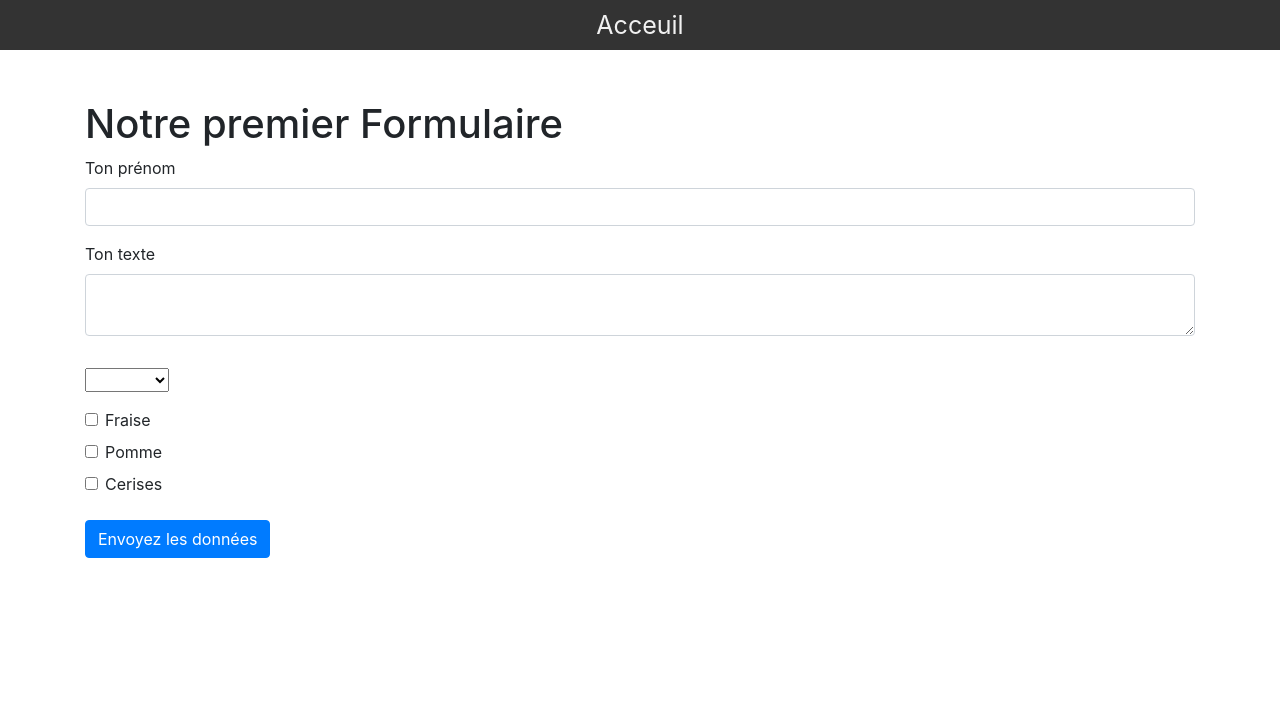
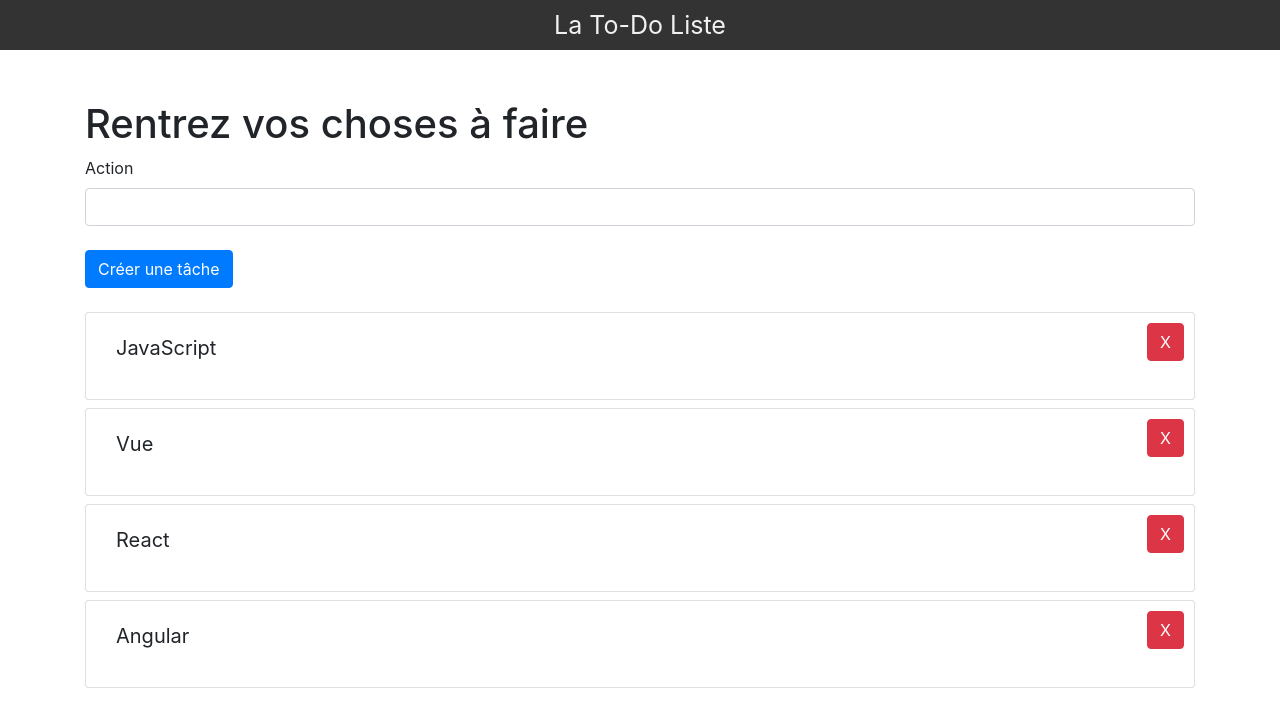
Before and after one commit to Thiernomdou/Vue_Formation, a Vue app: page / in a window 1280 px wide. Shown: the top 724 px of the page. Built offline with nearby package versions, Linux system fonts and the light colour scheme.

Commit message:
Todo-liste

```diff
--- a/src/components/Contenu-name.vue
+++ b/src/components/Contenu-name.vue
@@ -1,101 +1,56 @@
 <template>
 
     <div class="container mt-5">
-        <h1>Notre premier Formulaire</h1>
 
+        <h1>Rentrez vos choses à faire</h1>
 
         <form>
 
-
-            <!-- input & textarea-->
             <div class="form-group">
-                <label for="prenom">Ton prénom</label>
-                <input v-on:input="toggleResult" v-model="formData.prenom" type="text" id="prenom" class="form-control">
+                <label for="action">Action</label>
+                <input v-model="formData.tache" type="text" class="form-control" id="action">
             </div>
-
-            <div class="form-group">
-                <label for="txt">Ton texte</label>
-                <textarea v-on:input="toggleResult" v-model="formData.txt" id="txt" class="form-control"></textarea>
-            </div>
-
-
-
-            <!-- Selectboxs -->
-            <select  v-model="formData.select" class="mt-3 mb-3" v-on:input="toggleResult">
-                <option v-for="(pays, index) in formData.listePays" :key="index">{{pays}}</option>
-            </select>
-
-
-
-
-            <!-- Checkboxs -->
-            <div class="form-check">
-                <input v-model="formData.checkFruits" v-on:input="toggleResult" type="checkbox" id="fraise" value="fraise" class="form-check-input">
-                <label for="fraise">Fraise</label>
-            </div>
-
-            <div class="form-check">
-                <input v-model="formData.checkFruits" v-on:input="toggleResult" type="checkbox" id="pomme" value="pomme" class="form-check-input">
-                <label for="pomme">Pomme</label>
-            </div>
-
-            <div class="form-check">
-                <input v-model="formData.checkFruits" v-on:input="toggleResult" type="checkbox" id="cerises" value="cerises" class="form-check-input">
-                <label for="cerises">Cerises</label>
-            </div>
-
-            <button @click.prevent="envoiForm" class="btn btn-primary mt-3">Envoyez les données</button>
+            <button @click.prevent="creationItem" class="btn btn-primary mt-2 mb-3">Créer une tâche</button>
 
         </form>
 
-        <br>
+        <ul>
+            <li v-for="(tache, index) in tableauTaches" :key="index">
+                <Item-todo :tache="tache" :id="index" :suppression="suppression"></Item-todo>
+            </li>
+        </ul>
 
-        <div v-if="infoSubmit">
-
-            <h2>Résultats</h2>
-
-                <div class="card p-3">
-                    <p>Prenom : {{ formData.prenom }}</p>
-                    <p style="white-space:pre">Texte : {{ formData.txt }}</p>
-                </div>
-
-
-                <p>Résultats checkboxs</p>
-                <ul>
-                    <li v-for="(fruit, index) in formData.checkFruits" :key="index">{{fruit}}</li>
-                </ul>
-
-                <p>Choix du select : {{formData.select}}</p>
-
-
-            </div>
-       </div>
+    </div>
 
 </template>
 
 
 <script>
 
+import ItemTodoVue from './Item-todo.vue'
+
+
 export default {
     name: 'Contenu-name',
+    components: {
+        'Item-todo': ItemTodoVue
+    },
     data() {
         return {
             formData: {
-                prenom: '',
-                txt: '',
-                checkFruits: [],
-                select: '',
-                listePays: ['France', 'Guinée', 'Sénégal', 'Canada']
+                tache: ''
             },
-            infoSubmit: false
+            tableauTaches: ['JavaScript', 'Vue', 'React', 'Angular']
         }
     },
     methods: {
-        envoiForm: function() {
-            this.infoSubmit = true;
+        creationItem: function() {
+            this.tableauTaches.push(this.formData.tache);
+            this.formData.tache = '';
         },
-        toggleResult: function() {
-            this.infoSubmit = false;
+        suppression: function(e) {
+            console.log(e.target.parentNode.id);
+            // this.tableauTaches.splice(e.target.parentNode.id, 1);
         }
     }
 }
@@ -107,10 +62,10 @@
 h1 {
     margin-top: 100px!important;
 }
-
-.onglets {
-    height: 250px;
-
+ul {
+    list-style-type: none;
+    padding: 0;
 }
 
+
 </style>
--- a/src/components/Header-top.vue
+++ b/src/components/Header-top.vue
@@ -11,7 +11,7 @@
     name: 'Header-top',
     data() {
         return {
-            titre: 'Acceuil'
+            titre: 'La To-Do Liste'
         }
     }
 }
--- /dev/null
+++ b/src/components/Item-todo.vue
@@ -0,0 +1,41 @@
+<template>
+
+    <div>
+        <div class="card my-2 item-todo">
+            <p>{{ tache }}</p>
+            <div @click="suppression" class="btn btn-danger btn-supr">X</div>
+        </div>
+    </div>
+
+</template>
+
+<script>
+
+
+export default {
+    name: 'Item-todo',
+    props: ['tache', 'suppression']
+
+}
+
+</script>
+
+<style scoped>
+
+    .item-todo {
+        position: relative;
+        padding: 20px 60px 20px 30px;
+        font-size: 20px;
+        height: 88px;
+    }
+    .btn-supr {
+        position: absolute;
+        top: 10px;
+        right: 10px;
+
+    }
+    .item-todo p {
+        margin-bottom: 0!important;
+    }
+
+</style>
```
